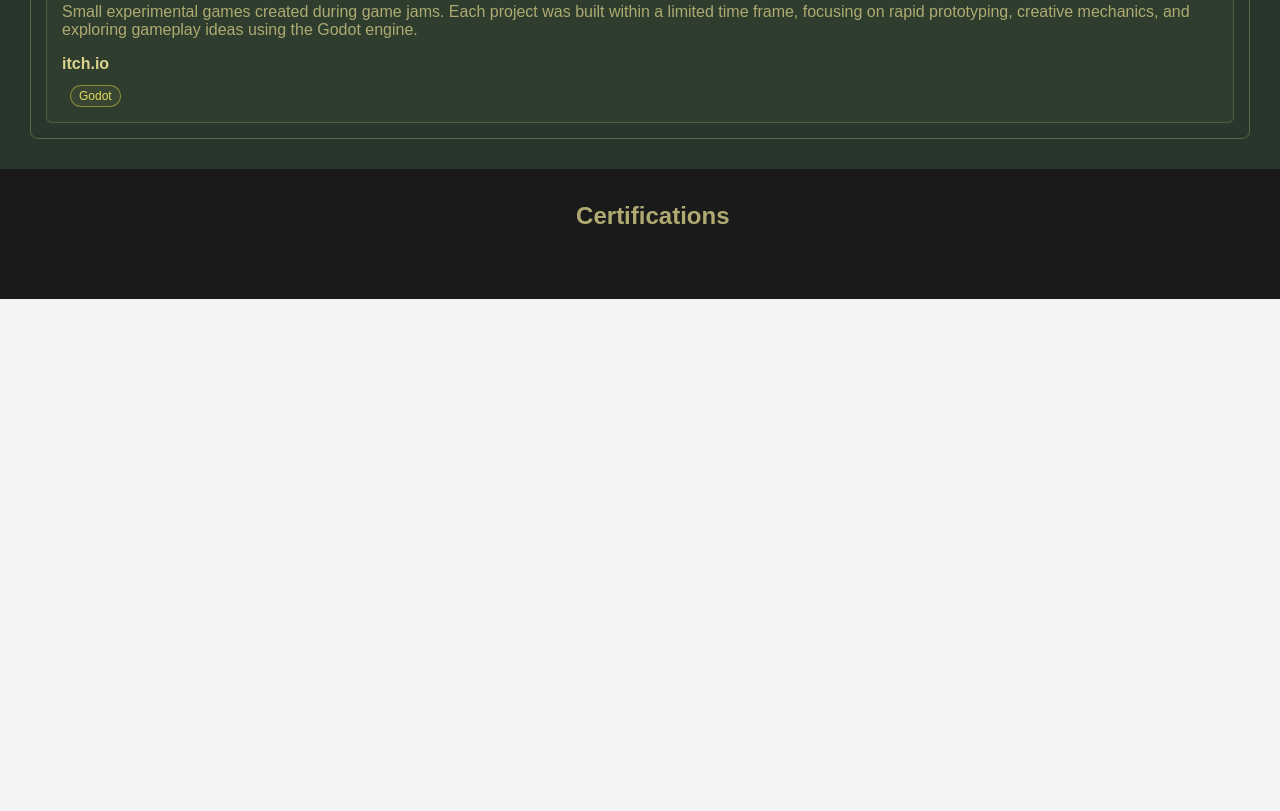
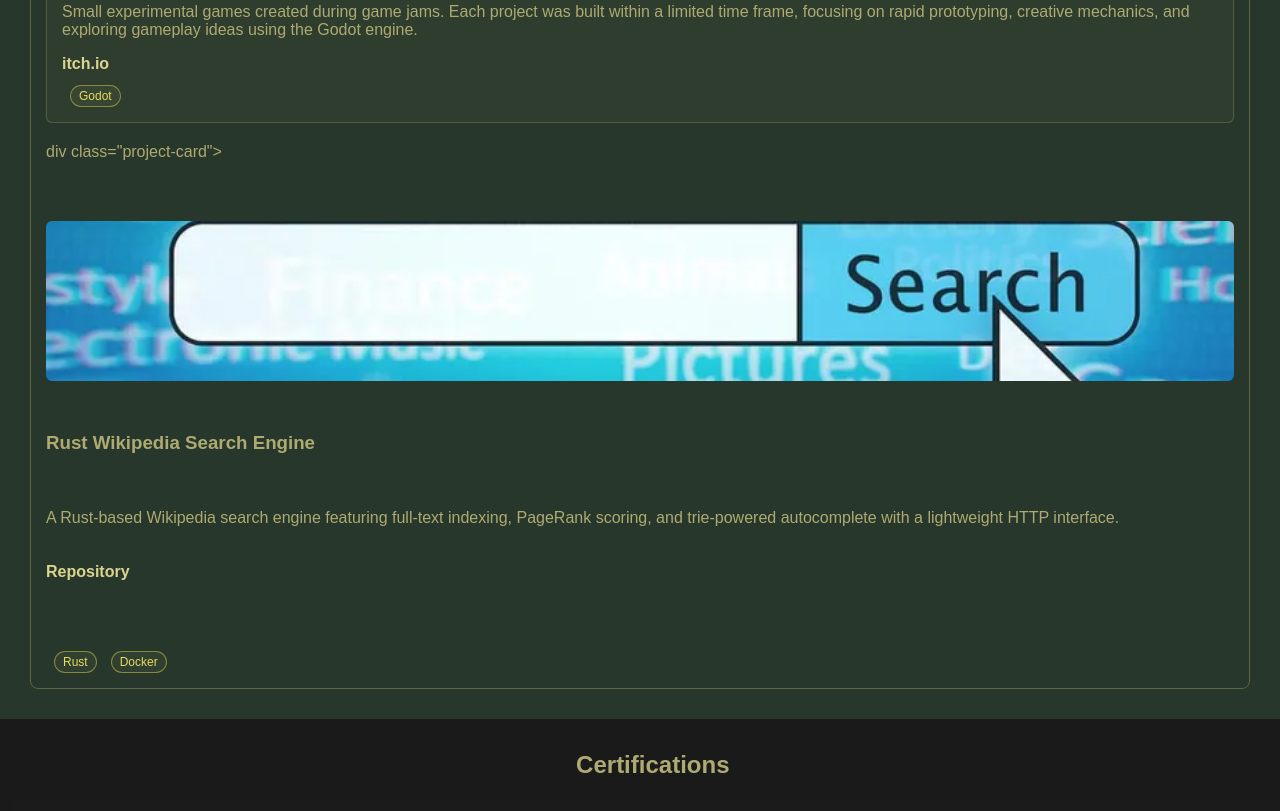
Before and after one commit to najgorzejstudio/portfolio-website, a plain HTML site: page website/index.html in a window 1280 px wide. Shown: the part 1687-2498 px from the top of the page. Before the commit the page ends 1986 px from the top, so only its background shows below. Drawn offline with Linux system fonts and the light colour scheme; no server answers; a script that the page names is missing.

Commit message:
Rust-wiki project add

```diff
--- a/website/index.html
+++ b/website/index.html
@@ -158,6 +158,30 @@
                     </div>
                 </div>
 
+                div class="project-card">
+                     <div class="project-top">
+                        <span class="flare project-status open-source">Open Source</span>
+                    </div>
+
+                    <span class="flare project-status open-source">Open Source</span>
+
+                    <div class="project-image">
+                        <img src="images/photo8771.webp" alt="Project preview">
+                    </div>
+
+                    <h3>Rust Wikipedia Search Engine</h3>
+                    <p>A Rust-based Wikipedia search engine featuring full-text indexing,
+                        PageRank scoring, and trie-powered autocomplete with a lightweight HTTP interface.</p>
+
+                    <a href = "https://github.com/najgorzejstudio/rust-wiki"> Repository </a><br>
+
+                    <div class="tech-stack">
+                        <span class="flare tech">Rust</span>
+                        <span class="flare tech">Docker</span>
+                    </div>
+                </div>
+
+
             </div>
         </div>
     </div>
```
Also changed, not shown: website/images/photo8771.webp (added).
